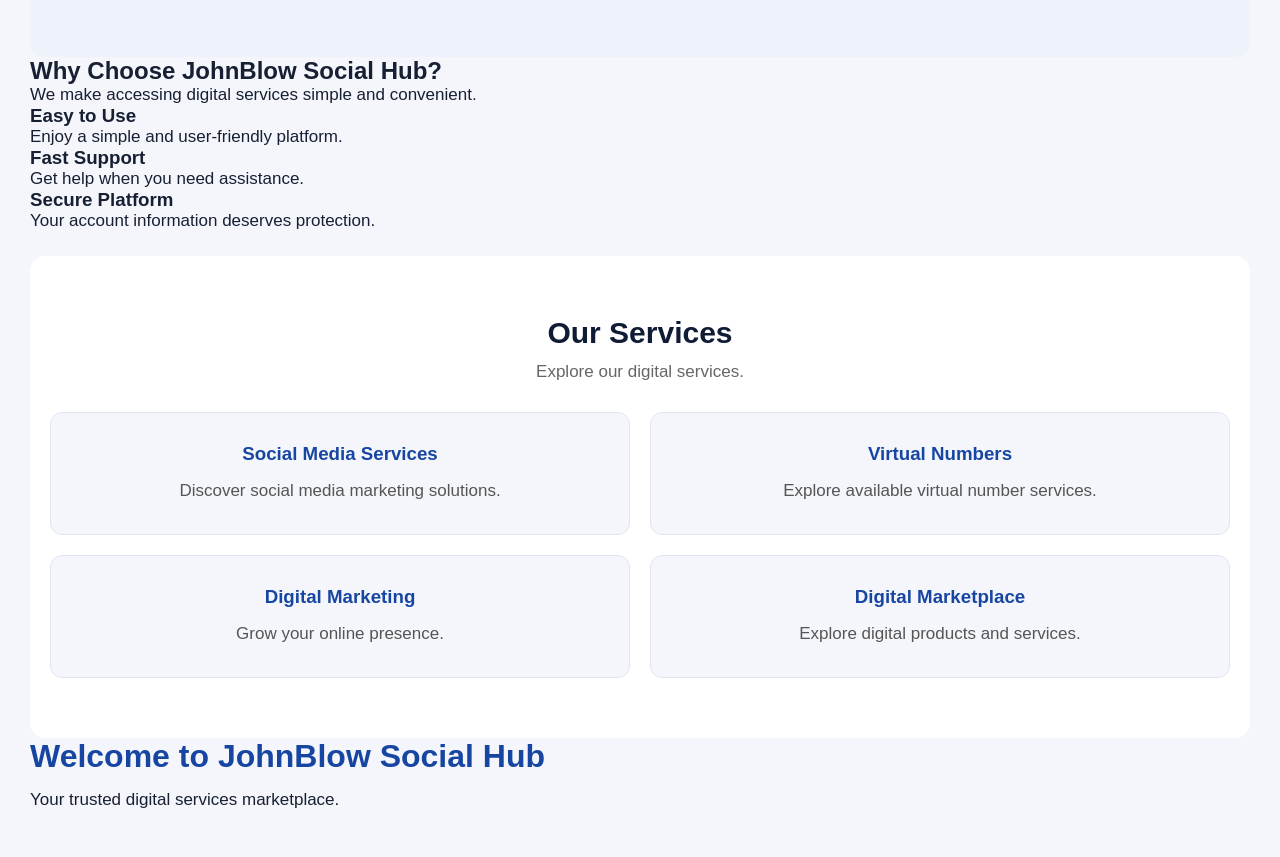
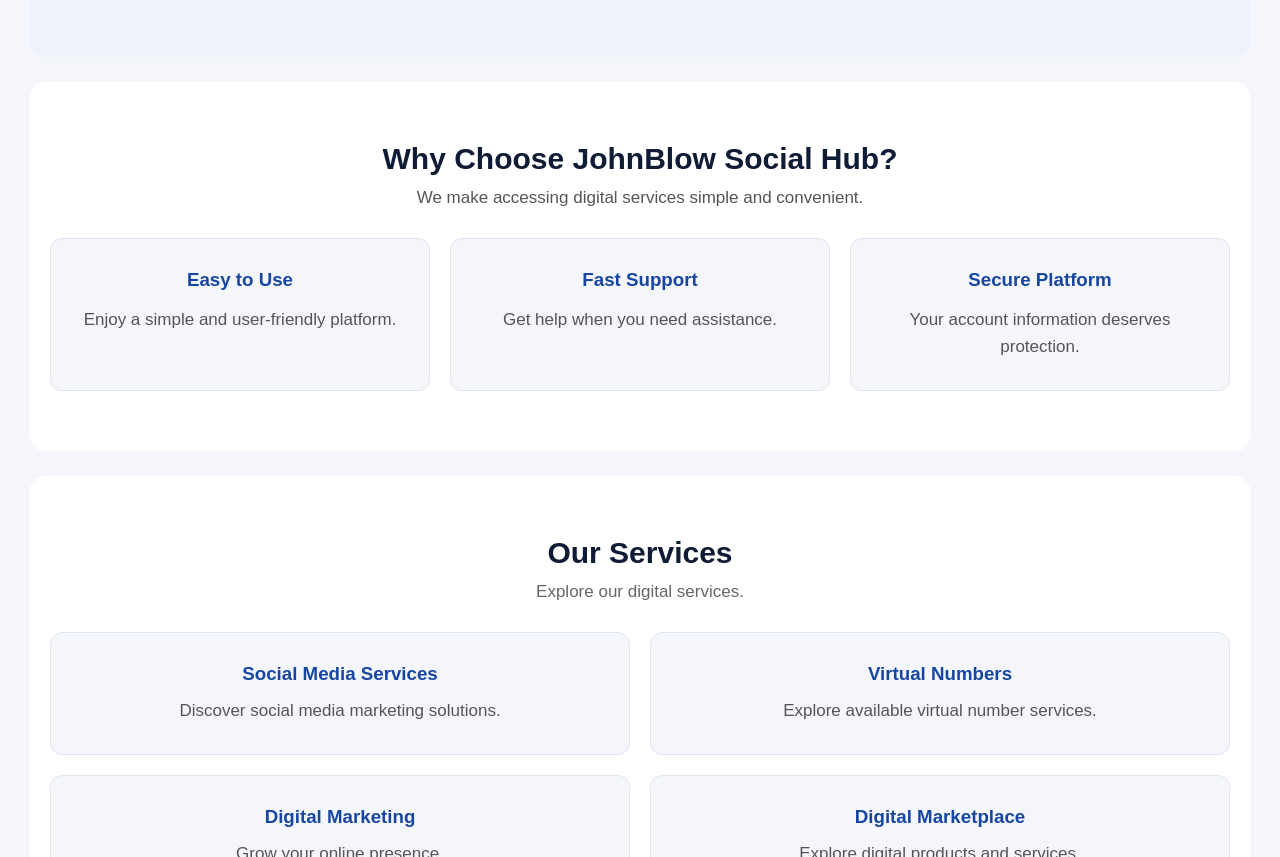
Before and after one commit to anyakorahjohn997-hash/johnblow-social-hub, a plain HTML site: page index.html in a window 1280 px wide. Shown: the part 855-1712 px from the top of the page. Drawn offline with Linux system fonts and the light colour scheme.

Commit message:
Update style.css

```diff
--- a/style.css
+++ b/style.css
@@ -215,3 +215,51 @@ nav a,
         grid-template-columns: 1fr;
     }
 }
+
+.why-choose-us {
+    padding: 60px 20px;
+    text-align: center;
+    background: #ffffff;
+    margin-top: 25px;
+    border-radius: 15px;
+}
+
+.why-choose-us h2 {
+    font-size: 30px;
+    color: #101b35;
+    margin-bottom: 12px;
+}
+
+.why-choose-us > p {
+    color: #555555;
+    margin-bottom: 30px;
+}
+
+.benefits-container {
+    display: grid;
+    grid-template-columns: repeat(3, 1fr);
+    gap: 20px;
+}
+
+.benefit-card {
+    background: #f4f6fb;
+    padding: 30px 20px;
+    border-radius: 12px;
+    border: 1px solid #e0e5ef;
+}
+
+.benefit-card h3 {
+    color: #1746a2;
+    margin-bottom: 15px;
+}
+
+.benefit-card p {
+    color: #555555;
+    line-height: 1.6;
+}
+
+@media (max-width: 600px) {
+    .benefits-container {
+        grid-template-columns: 1fr;
+    }
+}
```
